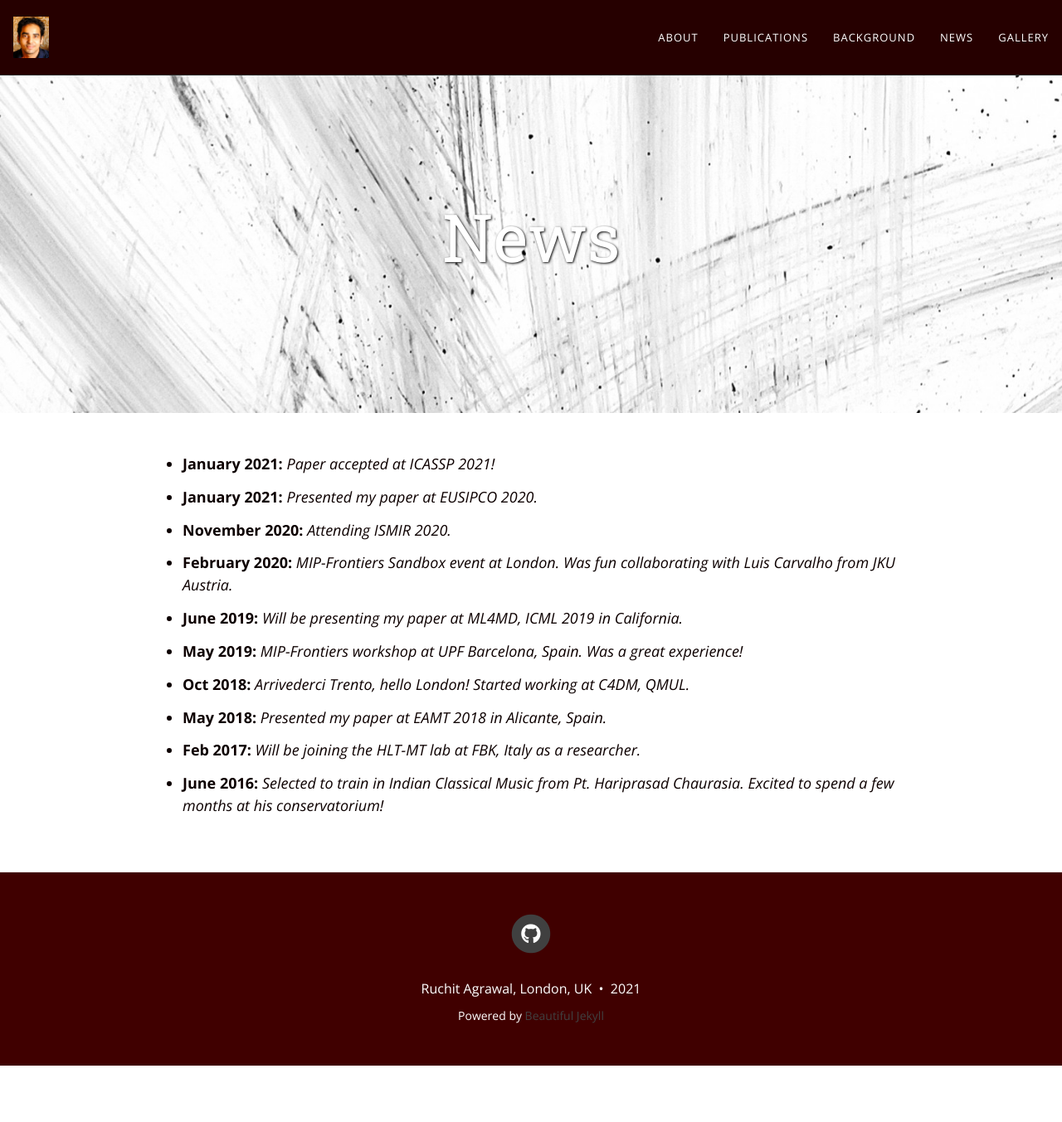
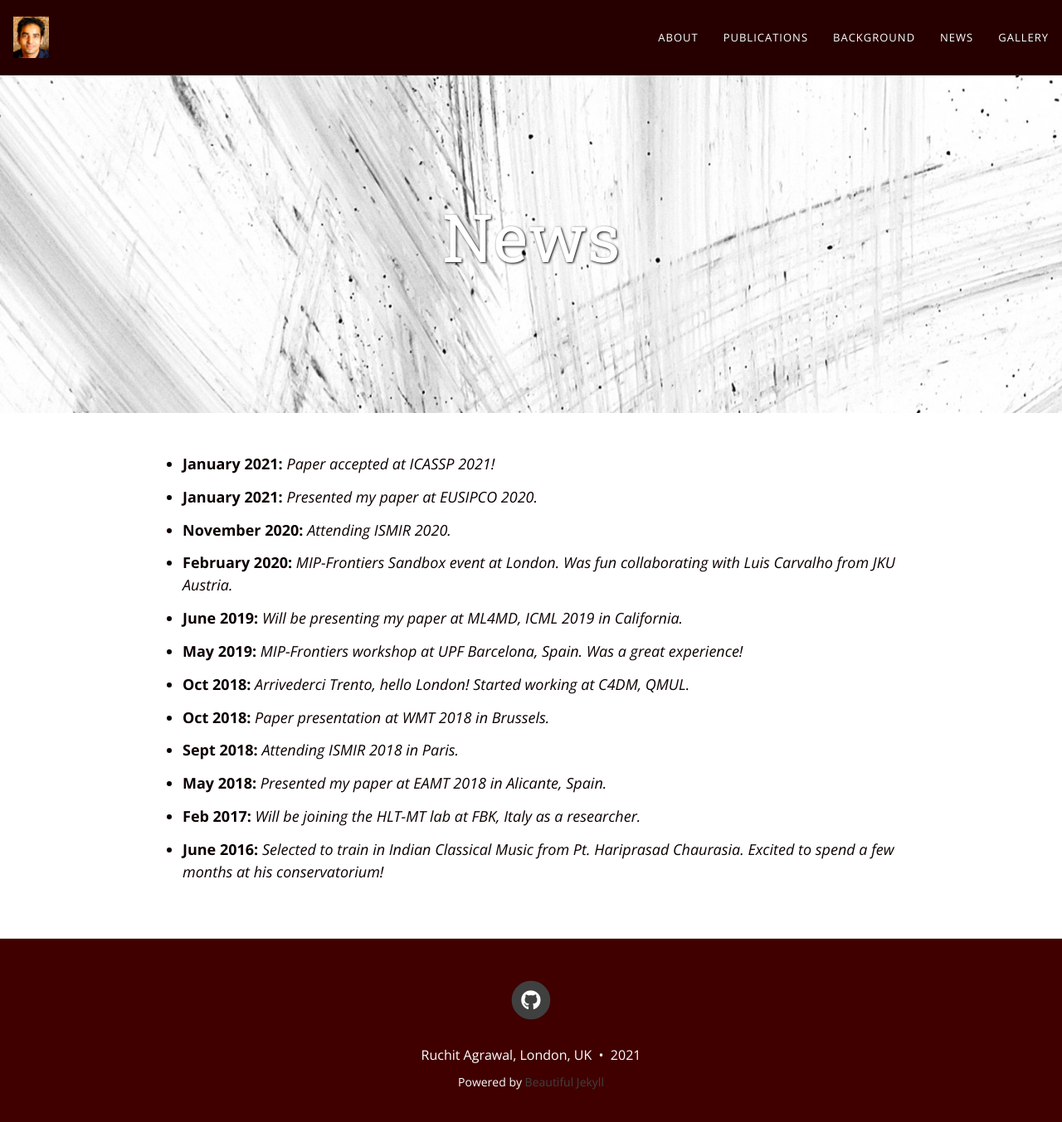
Before and after one commit to rragrawal/rragrawal.github.io, a Jekyll site: the page built from news.md, in a window 1280 px wide and 1365 px high. Shown: the top 1353 px of the window at 83% size. Built offline with Jekyll 4.4.1, drawn with Linux system fonts in a browser that asks for light colours; nearby versions of some CDN libraries.

Commit message:
Update news.md

```diff
--- a/news.md
+++ b/news.md
@@ -11,6 +11,8 @@ cover-img: "/img/bg/footer.jpg"
 * {: .spaced :} **June 2019:** *Will be presenting my paper at ML4MD, ICML 2019 in California.*
 * {: .spaced :} **May 2019:** *MIP-Frontiers workshop at UPF Barcelona, Spain. Was a great experience!*
 * {: .spaced :} **Oct 2018:** *Arrivederci Trento, hello London! Started working at C4DM, QMUL.*
+* {: .spaced :} **Oct 2018:** *Paper presentation at WMT 2018 in Brussels.*
+* {: .spaced :} **Sept 2018:** *Attending ISMIR 2018 in Paris.*
 * {: .spaced :} **May 2018:** *Presented my paper at EAMT 2018 in Alicante, Spain.*
 * {: .spaced :} **Feb 2017:** *Will be joining the HLT-MT lab at FBK, Italy as a researcher.*
 * {: .spaced :} **June 2016:** *Selected to train in Indian Classical Music from Pt. Hariprasad Chaurasia. Excited to spend a few months at his conservatorium!*
```
